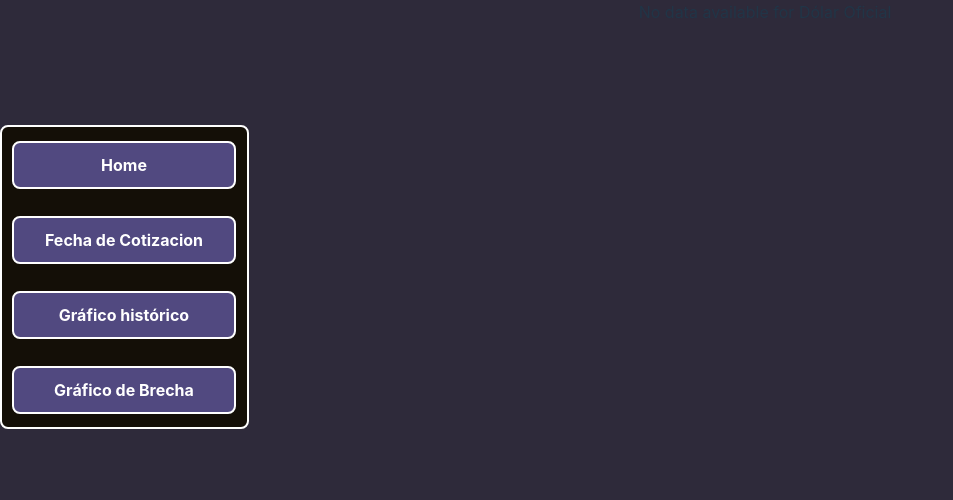
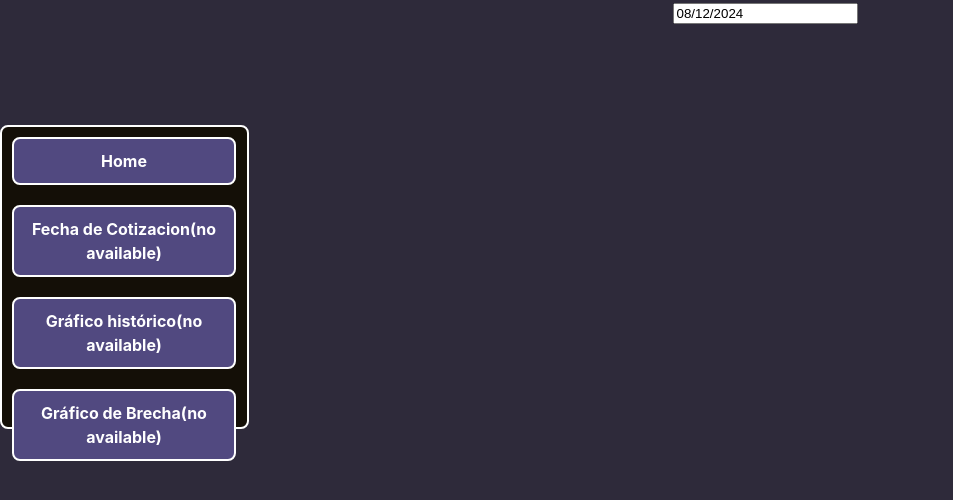
Before and after one commit to Blaschu/D-larBlueWebApp, a React (Vite) app: page /datepicker-currency in a window 1280 px wide. Shown: the top 500 px of the page, without its empty margins (0-953 px from the left). Built offline with nearby package versions, Linux system fonts and the light colour scheme; no server answers.

Commit message:
Trabajando el dia de mi cumpleaños

```diff
--- a/src/components/CurrencyCard.jsx
+++ b/src/components/CurrencyCard.jsx
@@ -1,60 +1,13 @@
 import React, { useEffect, useState } from 'react';
-import { getExchangeRates } from "../api/api";
-import { Oval } from 'react-loader-spinner';
 import "../styles/CurrencyCard.css"
 
-const CurrencyCard = ({ title, type }) => {
-    const [exchangeRate, setExchangeRate] = useState(null);
-    const [loading, setLoading] = useState(true);
-
-    const fetchRate = async () => {
-        setLoading(true);
-        try {
-            const data = await getExchangeRates();
-            console.log('Latest Rate Data:', data);
-
-            // Obtenemos datos actuales para el tipo específico
-            const rateData = data[type];
-            if (rateData) {
-                setExchangeRate(rateData);
-            } else {
-                throw new Error(`No data available for type: ${type}`);
-            }
-        } catch (error) {
-            console.error('Error fetching rate:', error);
-            setExchangeRate(null);
-        } finally {
-            setLoading(false);
-        }
-    };
-
-    useEffect(() => {
-        // Fetch the initial rate
-        fetchRate();
-
-        // Set an interval to fetch the rate every 5 minutes
-        const intervalId = setInterval(fetchRate, 300000); // 300,000 ms = 5 min
-
-        // Clear interval on component unmount
-        return () => clearInterval(intervalId);
-    }, []);
-
-    if (loading) return <Oval color="#f3dfed" secondaryColor="#f3dfed" />;
-
-    console.log('Exchange Rate:', exchangeRate);
-
-    if (!exchangeRate) return <div>No data available for {title}</div>;
-
-    const { value_avg, value_buy, value_sell } = exchangeRate;
-
-    return (
+const CurrencyCard = ({ title, value_avg, value_buy, value_sell }) => (
     <div className="currency-card">
         <h3>{title}</h3>
         <p>Promedio: ${value_avg ? value_avg.toFixed(2) : 'N/A'}</p>
         <p>Compra: ${value_buy ?? 'N/A'}</p>
-            <p>Venta: ${value_sell ?? 'N/A'}</p>
+        <p>Venta: ${value_sell ?? 'N/A'}</p><br/>
     </div>
 );
-};
 
 export default CurrencyCard;
--- a/src/components/DatepickerCurrency.jsx
+++ b/src/components/DatepickerCurrency.jsx
@@ -10,31 +10,19 @@ const DatepickerCurrency = ({ title, type }) => {
         yesterday.setDate(yesterday.getDate() - 1);
         return yesterday;
     });
-
     const [exchangeRate, setExchangeRate] = useState(null);
     const [loading, setLoading] = useState(false);
 
     const fetchRateByDate = async (date) => {
         setLoading(true);
-        const formattedDate = date.toISOString().split('T')[0];
-        const today = new Date().toISOString().split('T')[0];
-
-        if (formattedDate >= today) {
-            console.warn(`No data available for ${formattedDate}. The date is too recent.`);
-            setExchangeRate(null);
-            setLoading(false);
-            return;
-        }
-
         try {
+            const formattedDate = date.toISOString().split('T')[0];
             const data = await getHistoricalRatesByDay(formattedDate);
             const rateData = data[type];
-
             if (rateData) {
                 setExchangeRate(rateData);
             } else {
-                console.warn(`No data available for type: ${type} on ${formattedDate}`);
-                setExchangeRate(null);
+                throw new Error(`No data available for type: ${type}`);
             }
         } catch (error) {
             console.error('Error fetching rate:', error);
@@ -54,17 +42,17 @@ const DatepickerCurrency = ({ title, type }) => {
 
     if (loading) return <div>Loading...</div>;
 
-    if (!exchangeRate) return <div>No data available for {title}</div>;
-
-    const { value_avg, value_buy, value_sell } = exchangeRate;
-
     return (
-        <div className="currency-card">
-            <h3>{title}</h3>
+        <div>
             <DatePicker selected={selectedDate} onChange={(date) => setSelectedDate(date)} />
-            <p>Promedio: ${value_avg ? value_avg.toFixed(2) : 'N/A'}</p>
-            <p>Compra: ${value_buy ?? 'N/A'}</p>
-            <p>Venta: ${value_sell ?? 'N/A'}</p>
+            {exchangeRate && (
+                <CurrencyCard
+                    title={title}
+                    value_avg={exchangeRate.value_avg}
+                    value_buy={exchangeRate.value_buy}
+                    value_sell={exchangeRate.value_sell}
+                />
+            )}
         </div>
     );
 };
--- a/src/components/NavBar.jsx
+++ b/src/components/NavBar.jsx
@@ -6,9 +6,9 @@ function NavBar () {
     return (
         <nav className="navBar">
             <MainButton label="Home" to="/" />
-            <MainButton label="Fecha de Cotizacion" to="/datepicker-currency" />
-            <MainButton label="Gráfico histórico" to="/historical-graph" />
-            <MainButton label="Gráfico de Brecha" to="/gap-graph" />
+            <MainButton label="Fecha de Cotizacion(no available)" to="" />
+            <MainButton label="Gráfico histórico(no available)" to="" />
+            <MainButton label="Gráfico de Brecha(no available)" to="" />
         </nav>
     );
 };
--- a/src/pages/Home.jsx
+++ b/src/pages/Home.jsx
@@ -1,19 +1,65 @@
-import React from "react";
+import React, { useEffect, useState } from 'react';
 import CurrencyCard from "../components/CurrencyCard";
+import { getExchangeRates } from "../api/api";
+import { Oval } from 'react-loader-spinner';
 import "../styles/Home.css";
 
-function Home() {
+const Home = () => {
+    const [exchangeRate, setExchangeRate] = useState(null);
+    const [loading, setLoading] = useState(true);
+
+
+    const types = [
+        { type: 'oficial', title: 'Dólar Oficial' },
+        { type: 'blue', title: 'Dólar Blue' },
+        { type: 'euro_oficial', title: 'Euro Oficial' },
+        { type: 'euro_blue', title: 'Euro Blue'},
+    ];
+
+    const fetchRate = async () => {
+        setLoading(true);
+        try {
+            const data = await getExchangeRates();
+            const rateData = data[type];
+            if (rateData) {
+                setExchangeRate(rateData);
+            } else {
+                throw new Error(`No data available for type: ${type}`);
+            }
+        } catch (error) {
+            console.error('Error fetching rate:', error);
+            setExchangeRate(null);
+        } finally {
+            setLoading(false);
+        }
+    };
+
+    useEffect(() => {
+        fetchRate();
+        const intervalId = setInterval(fetchRate, 300000); // Actualizar cada 5 minutos
+        return () => clearInterval(intervalId);
+    }, []);
+
+    if (loading) return <Oval color="#f3dfed" secondaryColor="#f3dfed" />;
+
+    if (!exchangeRate) return <div>No data available for {title}</div>;
+
     return (
-        <div className="home-container">
-            <h1 className="home-title">Cotizaciones del Dólar y Euro</h1>
-
-            <div className="cards-container">
-                <CurrencyCard title={"Dólar Oficial"} type="oficial" />
-                <CurrencyCard title={"Dólar Blue"} type="blue" />
-                <CurrencyCard title={"Euro Oficial"} type="oficial_euro" />
-                <CurrencyCard title={"Euro Blue"} type="blue_euro" />
-            </div>
-
+        <div className='home-container'>
+            {types.map(({ type, title }) => {
+                const rateData = exchangeRate[type];
+                return rateData ? (
+                    <CurrencyCard
+                        key={type}
+                        title={title}
+                        value_avg={rateData.value_avg}
+                        value_buy={rateData.value_buy}
+                        value_sell={rateData.value_sell}
+                    />
+                ) : (
+                    <div key={type}>No data available for {title}</div>
+                );
+            })}
         </div>
     );
 };
```
Lines whose indentation alone changed are shown as unchanged.
